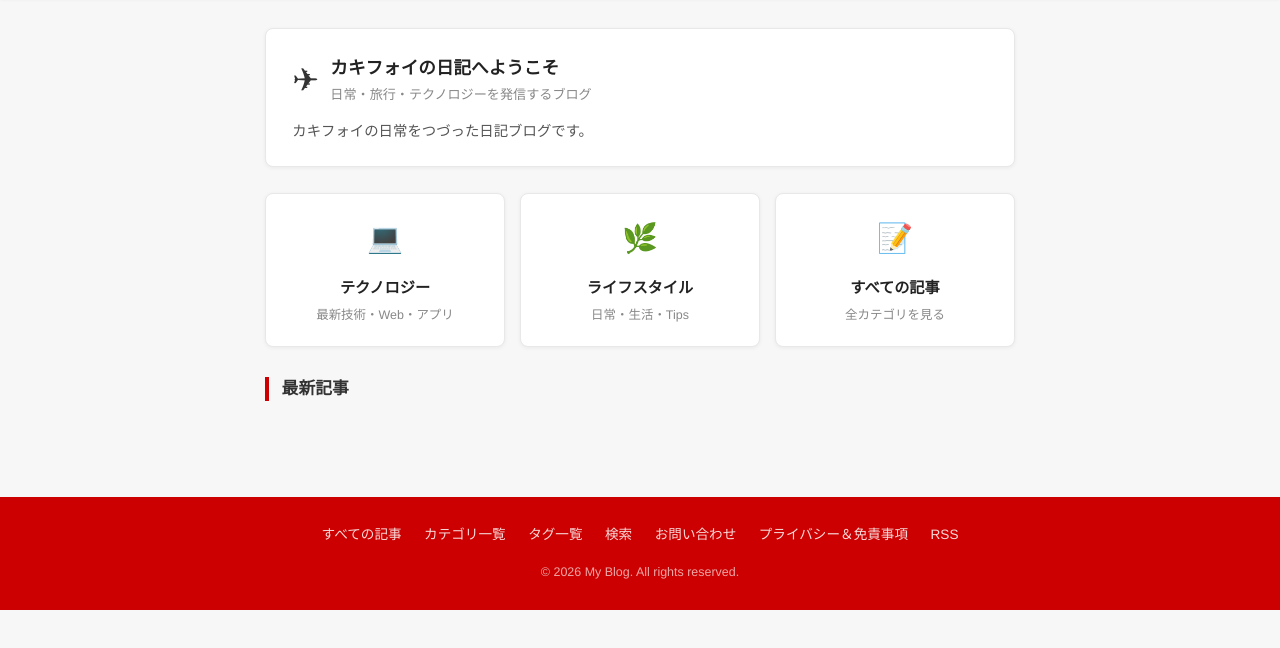
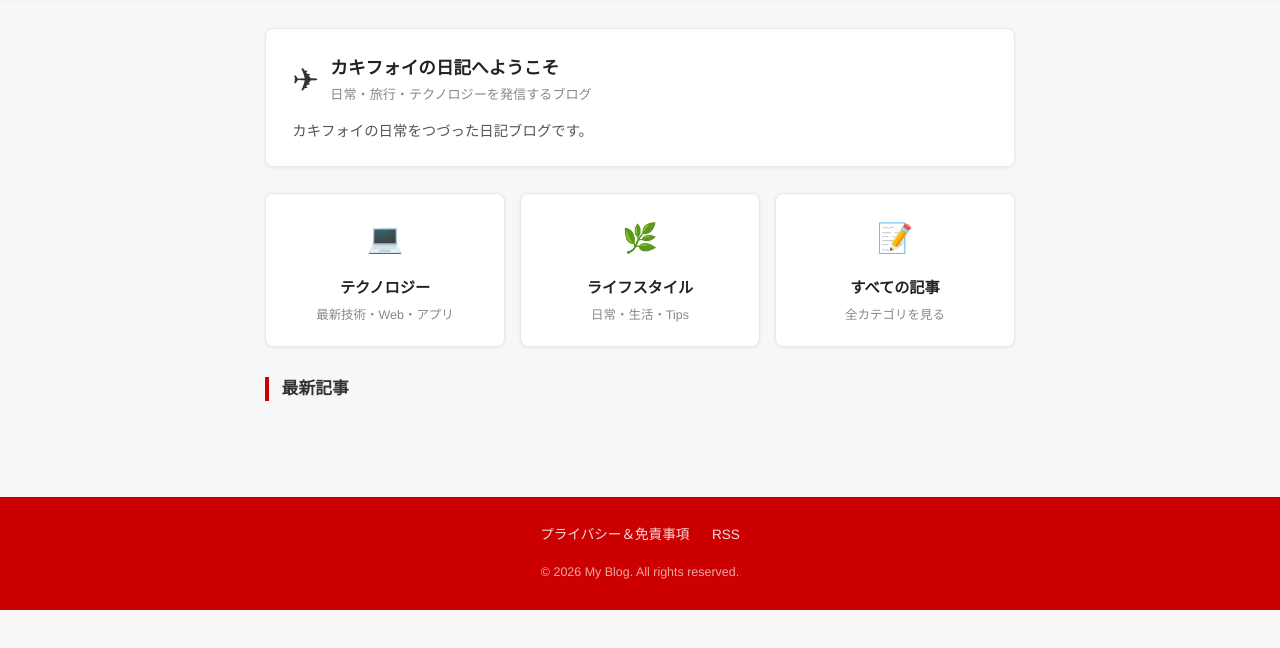
Before and after one commit to Kakifoi/my-blog, an Astro site: page / in a window 1280 px wide. Shown: the part 102-750 px from the top of the page. Built offline with nearby package versions, Linux system fonts and the light colour scheme; Astro itself is replaced by a stand-in of ours.

Commit message:
フッターのリンクを整理

```diff
--- a/src/components/Footer.astro
+++ b/src/components/Footer.astro
@@ -5,11 +5,6 @@ const today = new Date();
 <footer>
 	<div class="footer-inner">
 		<div class="footer-links">
-			<a href="/blog">すべての記事</a>
-			<a href="/categories">カテゴリ一覧</a>
-			<a href="/tags">タグ一覧</a>
-			<a href="/search">検索</a>
-			<a href="/contact">お問い合わせ</a>
 			<a href="/privacy">プライバシー＆免責事項</a>
 			<a href="/rss.xml">RSS</a>
 		</div>
```
